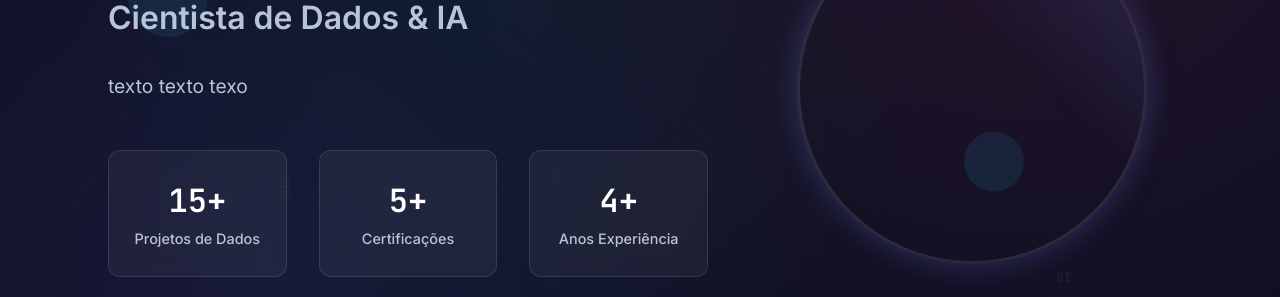
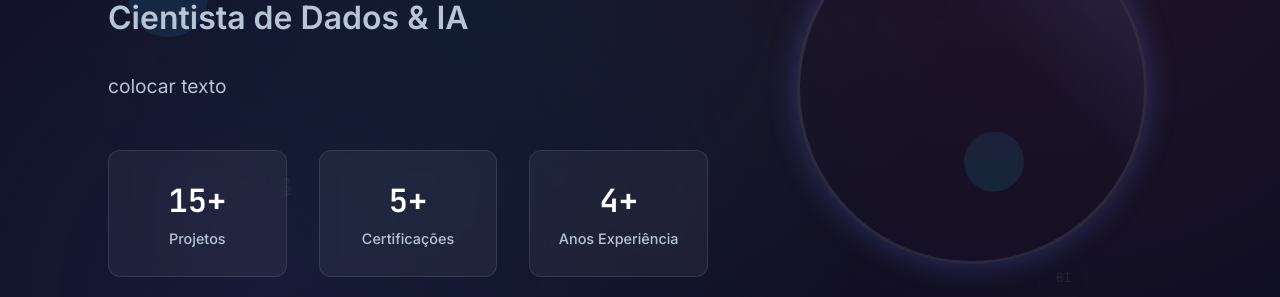
Before and after one commit to ginfurt/neto, a plain HTML site: page index.html in a window 1280 px wide. Shown: the part 343-640 px from the top of the page. Drawn offline with Linux system fonts and the light colour scheme.

Commit message:
Update index.html
up

```diff
--- a/index.html
+++ b/index.html
@@ -59,12 +59,12 @@
                         <span class="title-sub">Cientista de Dados & IA</span>
                     </h1>
                     <p class="hero-description">
-                        texto texto texo
+                        colocar texto
                     </p>
                     <div class="hero-stats">
                         <div class="stat-item">
                             <span class="stat-number">15+</span>
-                            <span class="stat-label">Projetos de Dados</span>
+                            <span class="stat-label">Projetos</span>
                         </div>
                         <div class="stat-item">
                             <span class="stat-number">5+</span>
```
